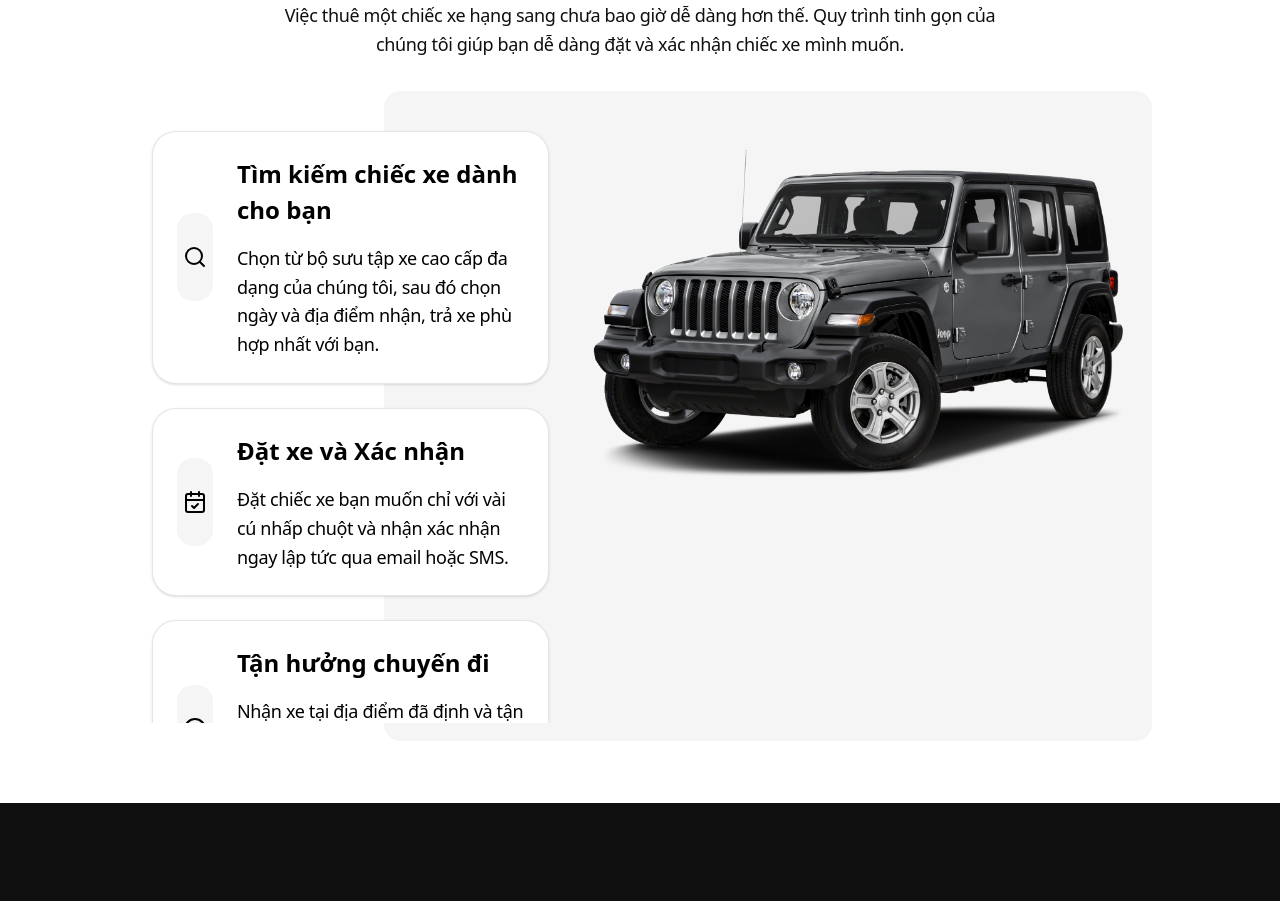
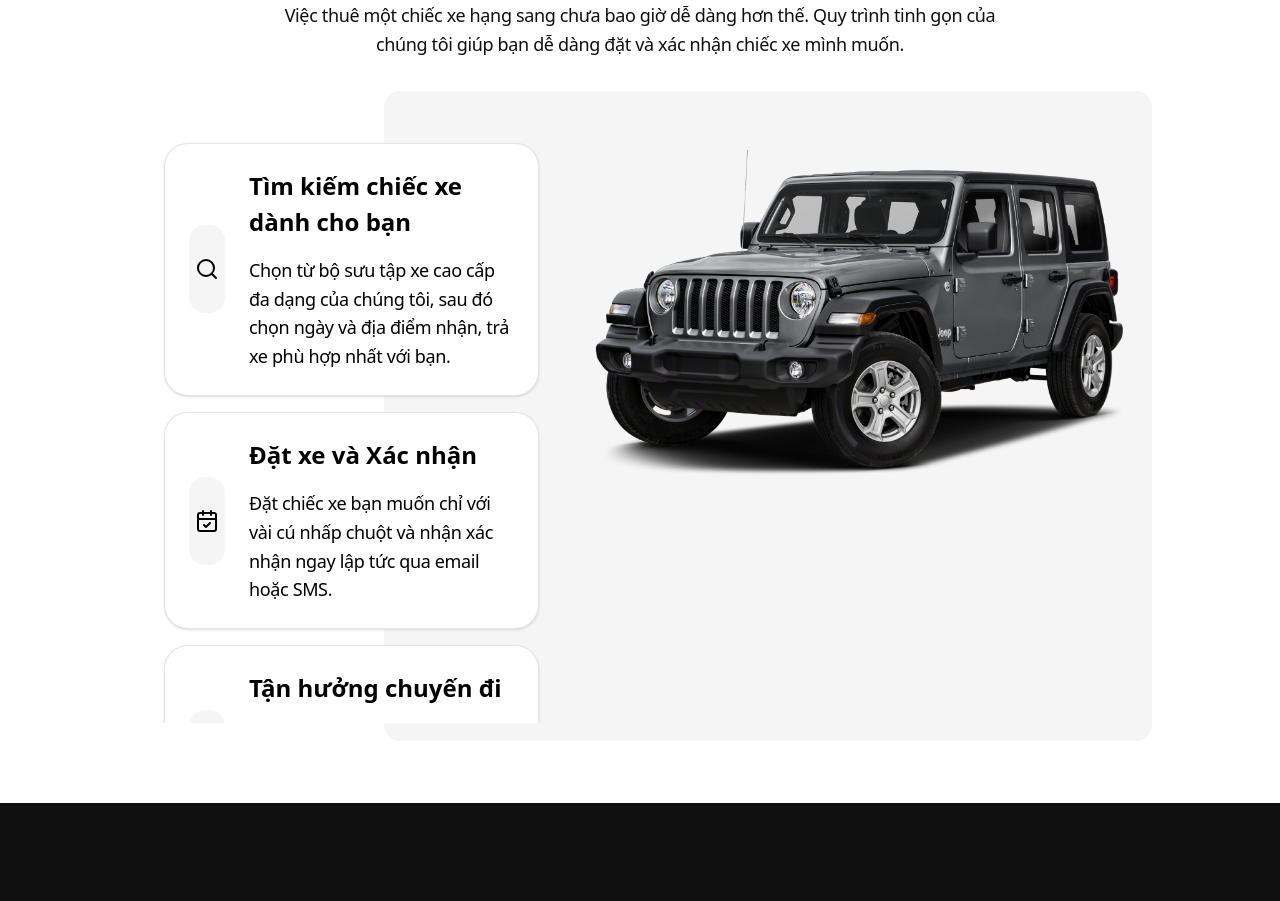
Before and after one commit to trungbeso/--NextJs-Car-rental--, a Next.js app: page / in a window 1280 px wide. Shown: the part 2780-3681 px from the top of the page. Built offline with nearby package versions, Linux system fonts and the light colour scheme.

Commit message:
feat: update HowItWorksSection.tsx

```diff
--- a/src/app/components/sections/HowItWorksSection/HowItWorksSection.tsx
+++ b/src/app/components/sections/HowItWorksSection/HowItWorksSection.tsx
@@ -39,7 +39,7 @@ export const HowItWorksSection = () => {
 
         <div className=" h-[600px] pl-2 pt-2 flex justify-between gap-8 overflow-hidden z-10">
           <div className="absolute bg-neutral-100 w-[75%] h-[650px] right-0 top-64 rounded-2xl z-5 "></div>
-          <div className="z-20 w-full lg:w-1/2 flex flex-col gap-6">
+          <div className="z-20 p-3 w-full lg:w-1/2 flex flex-col gap-4">
             {steps.map((step, index) => (
               <Card
                 key={index}
```
Also changed, not shown: 1 other file (tests, documents, lock files or other folders).
